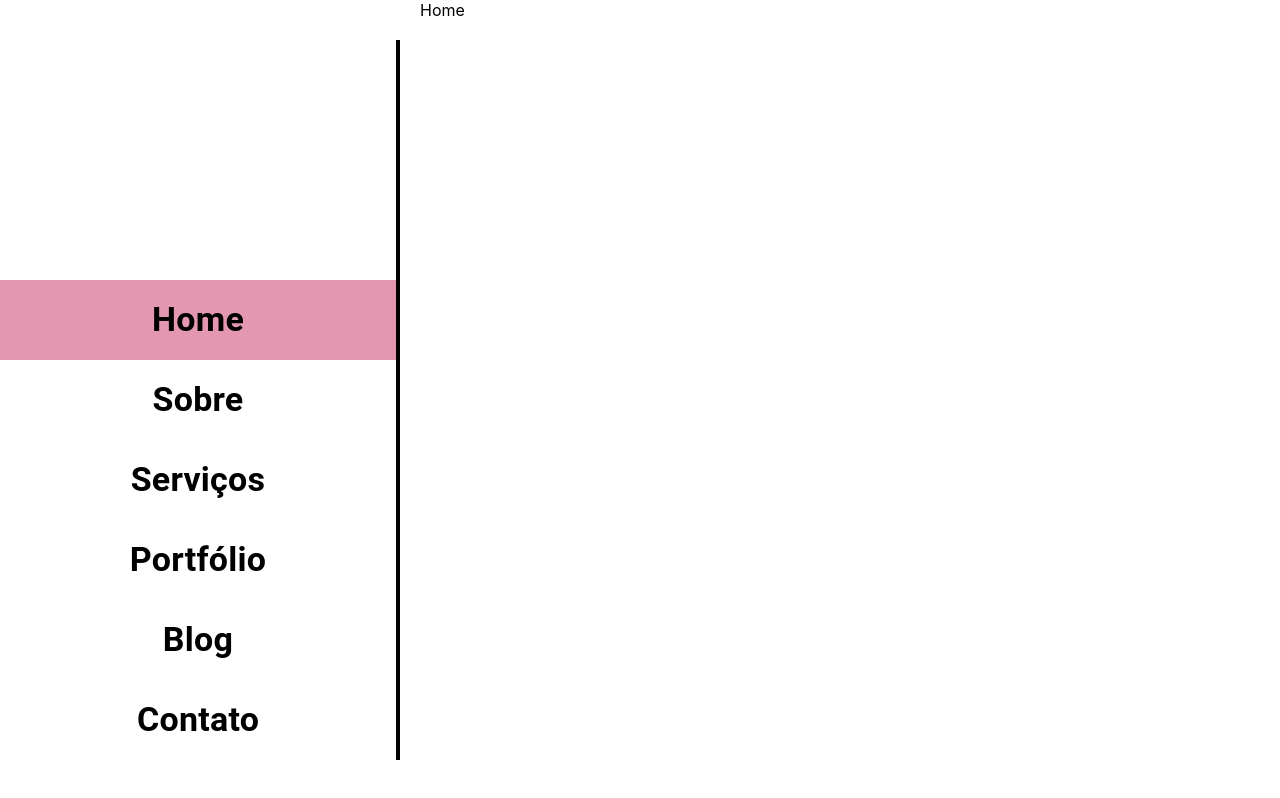
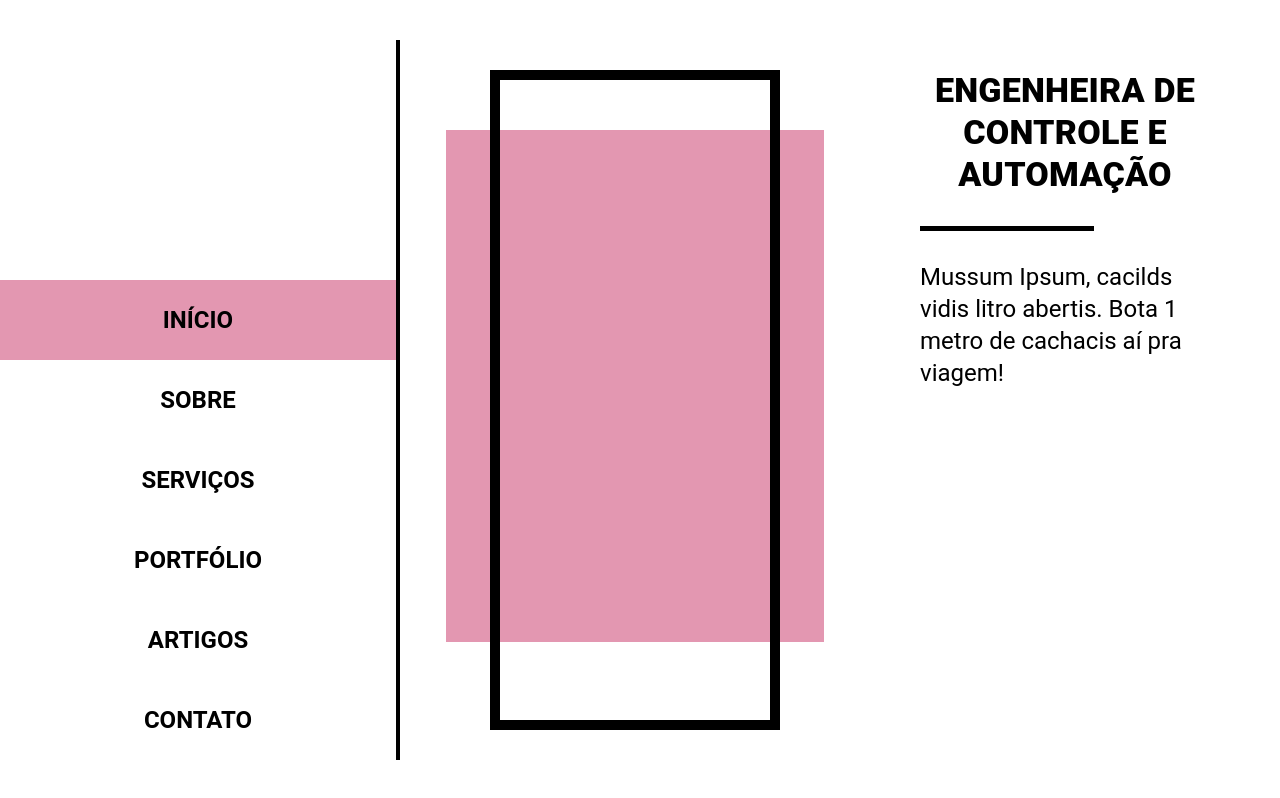
Before and after one commit to airon-organization/mariane-portfolio, a React (Create React App) app: page / in a window 1280 px wide. Built offline with nearby package versions, Linux system fonts and the light colour scheme.

Commit message:
feat: começando os trabalhos na home

```diff
--- a/src/components/home.tsx
+++ b/src/components/home.tsx
@@ -1,11 +1,66 @@
 import styled from "@emotion/styled";
+import { Typography } from "@mui/material";
 
 const Wrapper = styled.div`
   display: flex;
-  flex-direction: column;
   flex: 1;
-  min-height: 200vh;
+  height: 100vh;
 `;
+
+const Container = styled.div`
+  flex: 1;
+  height: 100%;
+`;
+const ImageCard = styled.div`
+  width: 100%;
+  height: 100%;
+  border: 10px solid #000;
+  position: relative;
+`;
+const PaddingCard = styled.div`
+  padding: 70px;
+  width: 100%;
+  height: 100%;
+`;
+const BackgroundCard = styled.div`
+  width: 140%;
+  height: 80%;
+  background-color: #e397b1;
+  position: absolute;
+  top: 50px;
+  left: -20%;
+  z-index: -1;
+`;
+
+const Line = styled.div`
+  width: 60%;
+  height: 5px;
+  background-color: #000;
+  margin: 30px 0;
+`;
+
 export default function Home() {
-  return <Wrapper>Home</Wrapper>;
+  return (
+    <Wrapper>
+      <Container>
+        <PaddingCard>
+          <ImageCard>
+            <BackgroundCard></BackgroundCard>
+          </ImageCard>
+        </PaddingCard>
+      </Container>
+      <Container>
+        <PaddingCard>
+          <Typography variant="h4" fontWeight={900} textAlign={"center"}>
+            ENGENHEIRA DE CONTROLE E AUTOMAÇÃO
+          </Typography>
+          <Line />
+          <Typography variant="h5" textAlign={"left"}>
+            Mussum Ipsum, cacilds vidis litro abertis. Bota 1 metro de cachacis
+            aí pra viagem!
+          </Typography>
+        </PaddingCard>
+      </Container>
+    </Wrapper>
+  );
 }
--- a/src/components/menu-bar.tsx
+++ b/src/components/menu-bar.tsx
@@ -52,42 +52,42 @@ export default function MenuBar({ onClick, current }: Proptypes) {
 
         <Container flex={2}>
           <Item onClick={() => onClick?.("home")} active={current === "home"}>
-            <Typography variant="h4" fontWeight={700}>
-              Home
+            <Typography variant="h5" fontWeight={700}>
+              INÍCIO
             </Typography>
           </Item>
           <Item onClick={() => onClick?.("about")} active={current === "about"}>
-            <Typography variant="h4" fontWeight={700}>
-              Sobre
+            <Typography variant="h5" fontWeight={700}>
+              SOBRE
             </Typography>
           </Item>
           <Item
             onClick={() => onClick?.("services")}
             active={current === "services"}
           >
-            <Typography variant="h4" fontWeight={700}>
-              Serviços
+            <Typography variant="h5" fontWeight={700}>
+              SERVIÇOS
             </Typography>
           </Item>
           <Item
             onClick={() => onClick?.("portfolio")}
             active={current === "portfolio"}
           >
-            <Typography variant="h4" fontWeight={700}>
-              Portfólio
+            <Typography variant="h5" fontWeight={700}>
+              PORTFÓLIO
             </Typography>
           </Item>
           <Item onClick={() => onClick?.("blog")} active={current === "blog"}>
-            <Typography variant="h4" fontWeight={700}>
-              Blog
+            <Typography variant="h5" fontWeight={700}>
+              ARTIGOS
             </Typography>
           </Item>
           <Item
             onClick={() => onClick?.("contact")}
             active={current === "contact"}
           >
-            <Typography variant="h4" fontWeight={700}>
-              Contato
+            <Typography variant="h5" fontWeight={700}>
+              CONTATO
             </Typography>
           </Item>
         </Container>
```
